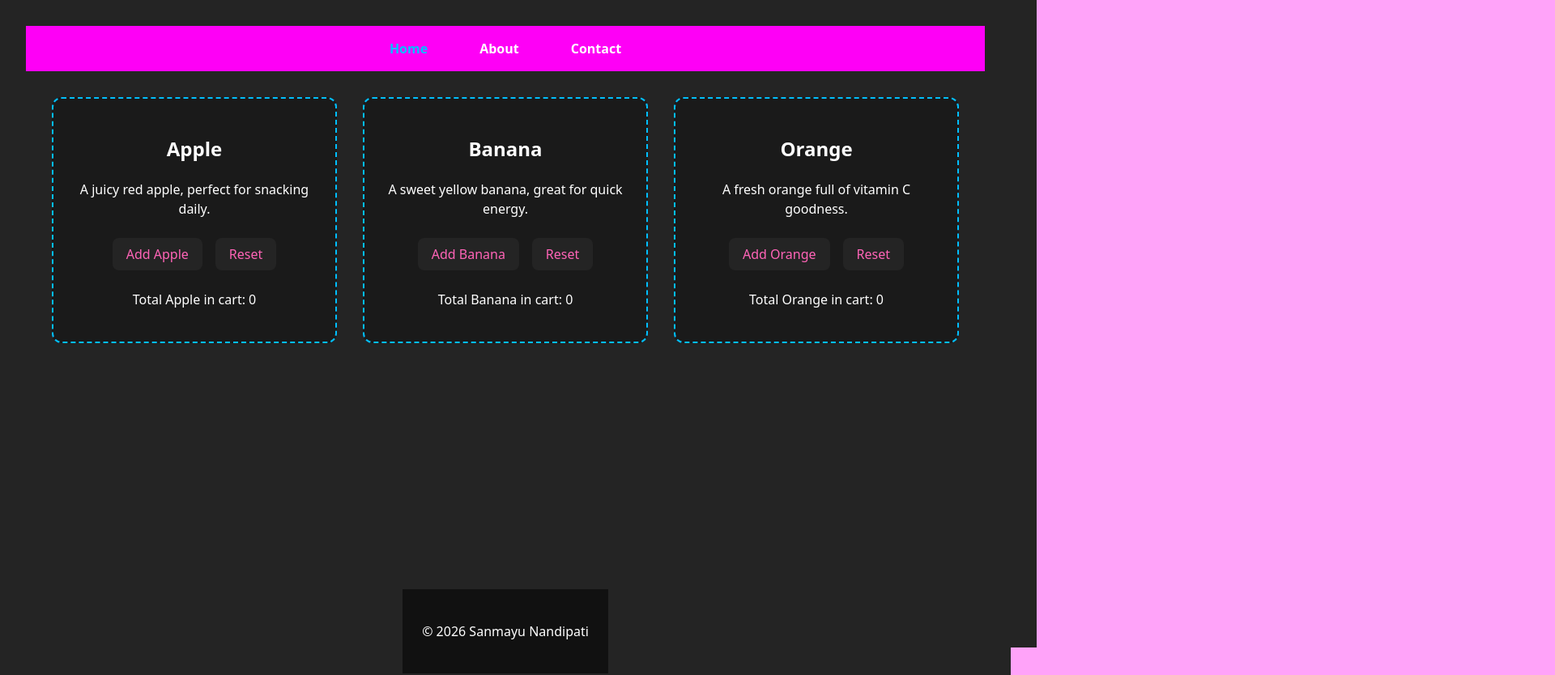
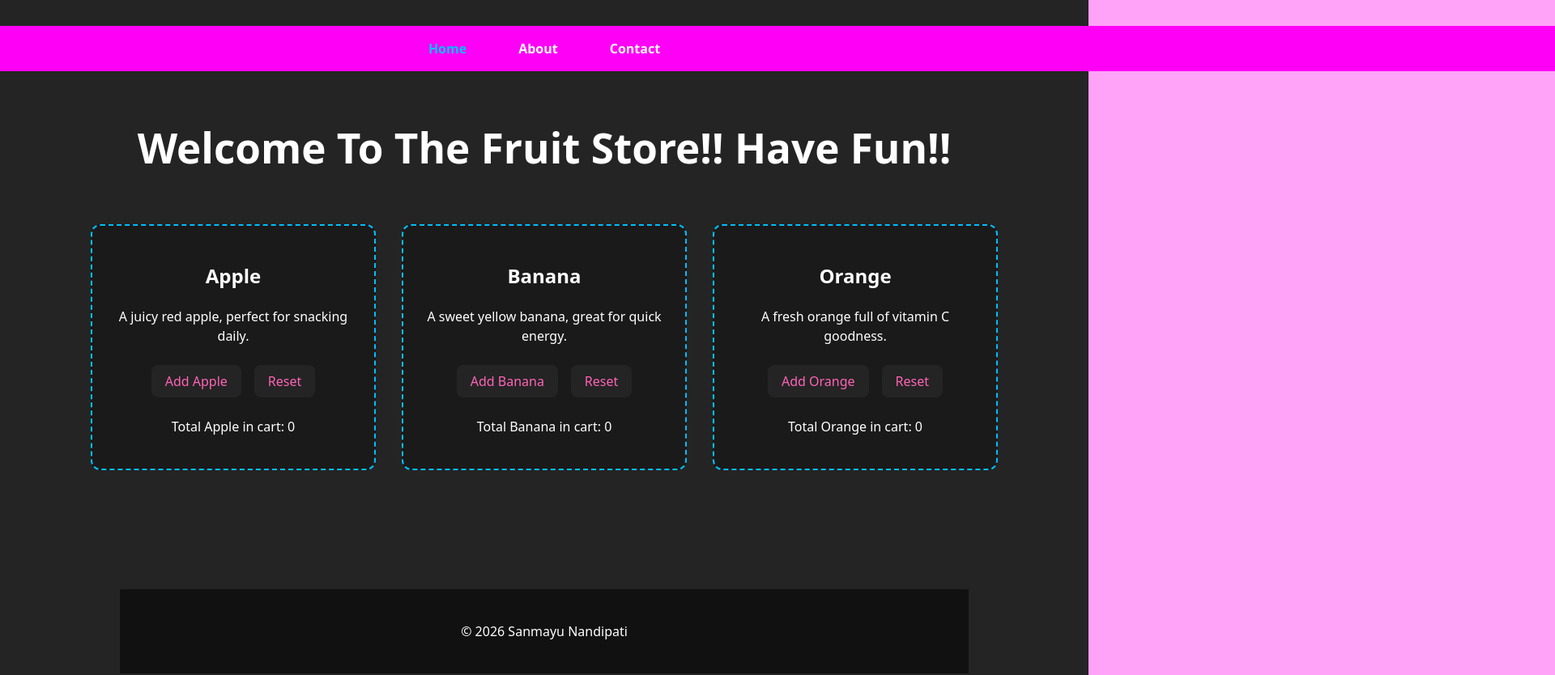
Before and after one commit to canyon-crest/react-app-Sanmayu1, a React (Vite) app: page / in a window 1280 px wide. Shown: the top 834 px of the page at 81% size, 1920 px wide, since content can reach past the window. Built offline with nearby package versions, Linux system fonts and the light colour scheme.

Commit message:
3/16 Commit

```diff
--- a/src/components/Footer.css
+++ b/src/components/Footer.css
@@ -4,4 +4,5 @@
   padding: 1.5rem;
   text-align: center;
   margin-top: auto;
+  width: 1000px;
 }
--- a/src/components/Home.jsx
+++ b/src/components/Home.jsx
@@ -2,10 +2,15 @@ import Card from './Card.jsx'
 
 function Home() {
   return (
+
     <div className="cards-container">
+      <h1>Welcome To The Fruit Store!!
+        Have Fun!!
+      </h1>
       <Card name="Apple" description="A juicy red apple, perfect for snacking daily." />
       <Card name="Banana" description="A sweet yellow banana, great for quick energy." />
       <Card name="Orange" description="A fresh orange full of vitamin C goodness." />
+
     </div>
   )
 }
--- a/src/components/Nav.css
+++ b/src/components/Nav.css
@@ -26,7 +26,7 @@ nav {
   }
 
   nav {
-    width: 100%;
+    width: 100000px;
   }
 
   .nav-links {
```
